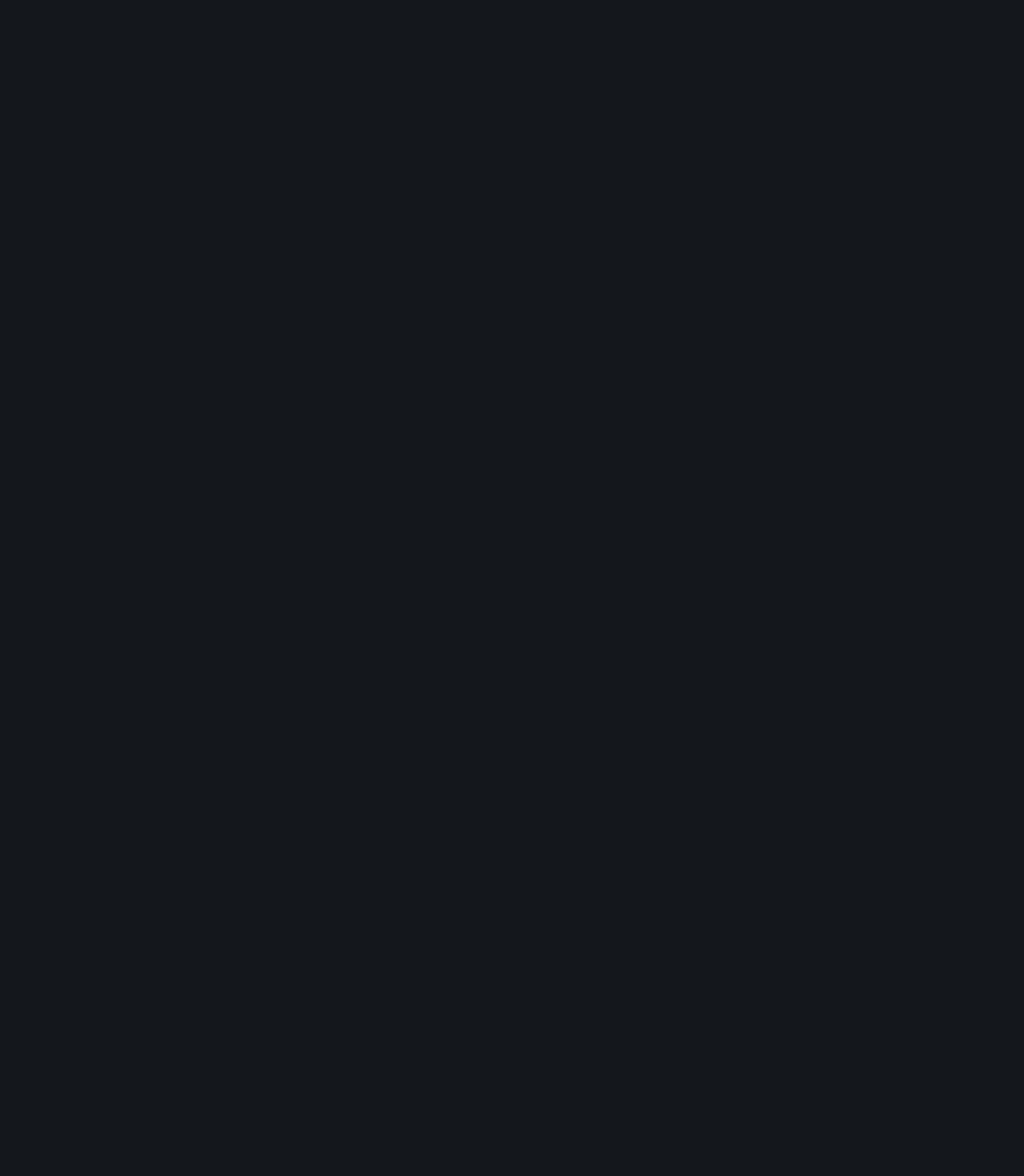
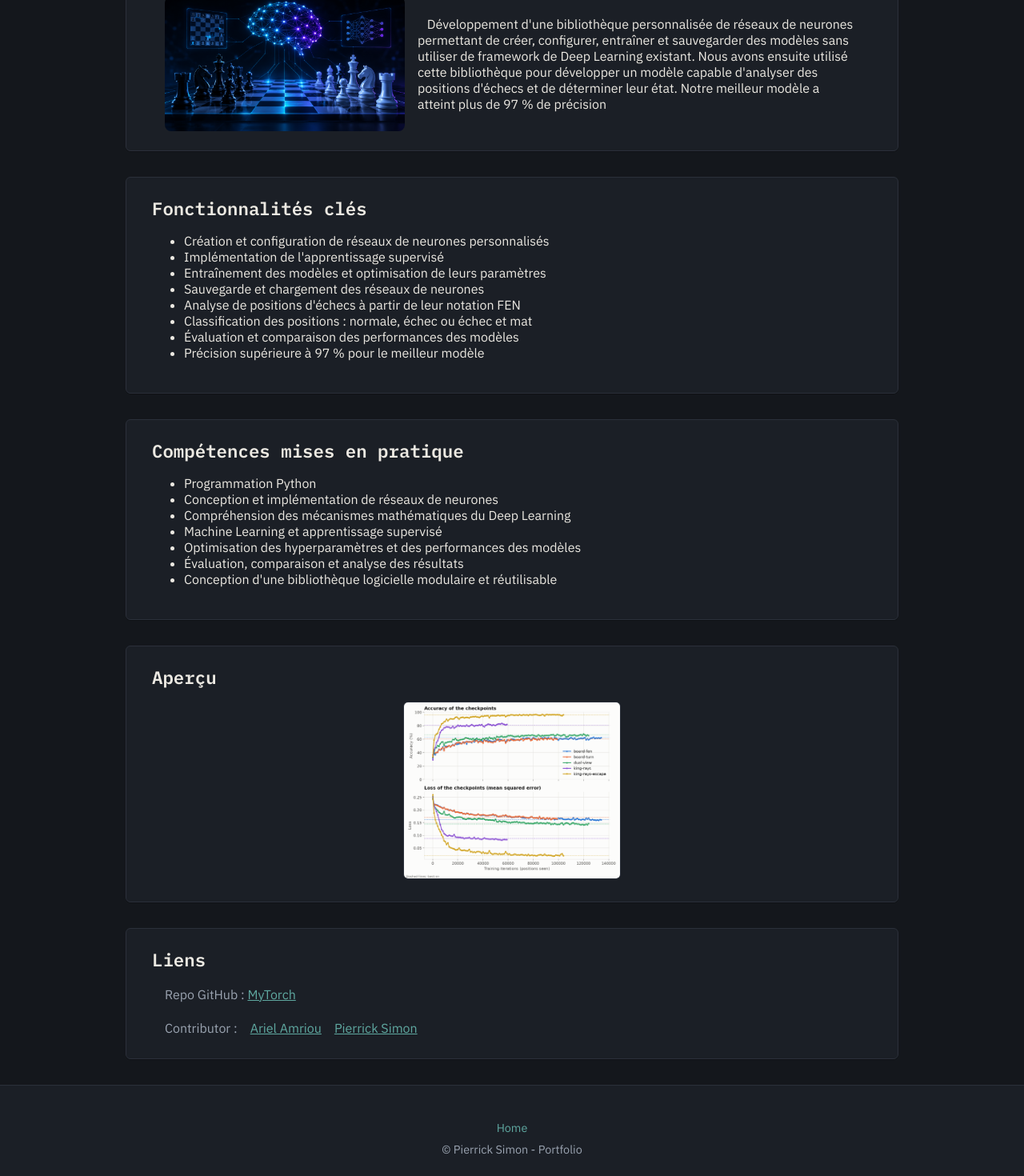
Before and after one commit to pierrick-simon/Portfolio_Pierrick-Simon, a React (Create React App) app: page /MyTorch in a window 1280 px wide. Before the commit this address had no page. Shown: the part 321-1791 px from the top of the page at 80% size. Before the commit the page ends 800 px from the top, so only its background shows below. Built offline with nearby package versions, Linux system fonts and the light colour scheme.

Commit message:
feat: MyTorch project

```diff
--- a/src/App.js
+++ b/src/App.js
@@ -20,6 +20,7 @@ import ProfilsActifs from './Routes/ProfilsActifs';
 import StartTrek from './Routes/StartTrek';
 import RType from './Routes/R-Type';
 import CVRIE from './Routes/CVRIE';
+import MyTorch from './Routes/MyTorch';
 
 import Header from './Routes/Margins/Header';
 import Footer from './Routes/Margins/Footer';
@@ -74,6 +75,7 @@ function App() {
       <Route path="/StartTrek" element={<Page name={StartTrek} />} />
       <Route path="/R-Type" element={<Page name={RType} />} />
       <Route path="/CVRIE" element={<Page name={CVRIE} />} />
+      <Route path="/MyTorch" element={<Page name={MyTorch} />} />
     </Routes>
   );
 }
--- a/src/Routes/Home.js
+++ b/src/Routes/Home.js
@@ -96,6 +96,7 @@ function Project() {
         <p className='group-label'>~/projets/tek3 · 2026-2027</p>
         <div className='Section_body_projects'>
           <ProjectCard name="R-Type" />
+          <ProjectCard name="MyTorch" />
           <ProjectCard name="ProfilsActifs" />
         </div>
       </div>
--- /dev/null
+++ b/src/Routes/MyTorch.js
@@ -0,0 +1,69 @@
+import './../App.css';
+import React from 'react';
+import Header from './Margins/Header';
+import Nav from './Margins/ProjectNav';
+import PreviewGallery from './Component/PreviewGallery';
+import ProjectPres from './Component/ProjectPres';
+import Link from './Component/Link';
+
+function Body( {page} ) {
+  return (
+    <body>
+      <ProjectPres name={`${page}`} text="Développement d'une bibliothèque personnalisée de réseaux de neurones permettant de créer, configurer, entraîner et sauvegarder des modèles sans utiliser de framework de Deep Learning existant. Nous avons ensuite utilisé cette bibliothèque pour développer un modèle capable d'analyser des positions d'échecs et de déterminer leur état. Notre meilleur modèle a atteint plus de 97 % de précision"/>
+      <div className='Section' id="functionality">
+        <h2>Fonctionnalités clés</h2>
+          <ul>
+            <li>Création et configuration de réseaux de neurones personnalisés</li>
+            <li>Implémentation de l'apprentissage supervisé</li>
+            <li>Entraînement des modèles et optimisation de leurs paramètres</li>
+            <li>Sauvegarde et chargement des réseaux de neurones</li>
+            <li>Analyse de positions d'échecs à partir de leur notation FEN</li>
+            <li>Classification des positions : normale, échec ou échec et mat</li>
+            <li>Évaluation et comparaison des performances des modèles</li>
+            <li>Précision supérieure à 97 % pour le meilleur modèle</li>
+          </ul>
+      </div>
+      <div className='Section' id="directskill">
+        <h2>Compétences mises en pratique</h2>
+          <ul>
+            <li>Programmation Python</li>
+            <li>Conception et implémentation de réseaux de neurones</li>
+            <li>Compréhension des mécanismes mathématiques du Deep Learning</li>
+            <li>Machine Learning et apprentissage supervisé</li>
+            <li>Optimisation des hyperparamètres et des performances des modèles</li>
+            <li>Évaluation, comparaison et analyse des résultats</li>
+            <li>Conception d'une bibliothèque logicielle modulaire et réutilisable</li>
+          </ul>
+      </div>
+      <div className='Section' id="preview">
+        <h2>Aperçu</h2>
+        <div className='Section_body_preview'>
+          <PreviewGallery names={["MyTorch_input_formats_comparison"]} />
+        </div>
+      </div>
+      <div className='Section' id="link">
+        <h2>Liens</h2>
+        <div className='Section_body'>
+          <p>Repo GitHub : <a href='https://github.com/pierrick-simon/MyTorch' target='_blank' rel='noreferrer'>{page}</a></p>
+          <div className='contributor'>
+            Contributor :
+            <Link.Ariel />
+            <Link.Pierrick />
+          </div>
+        </div>
+      </div>
+    </body>
+  );
+}
+
+function MyTorch() {
+    return (
+      <React.StrictMode>
+        <Header Title={"MyTorch - Duo (4 semaines)"} SubTitle={"Python · oct. 2026 - nov. 2026"}/>
+        <Nav page="MyTorch" preview={true} demo={false} />
+        <Body page="MyTorch"/>
+      </React.StrictMode>
+    );
+  }
+
+  export default MyTorch;
```
Also changed, not shown: public/MyTorch.png (added), public/MyTorch_input_formats_comparison.png (added).
